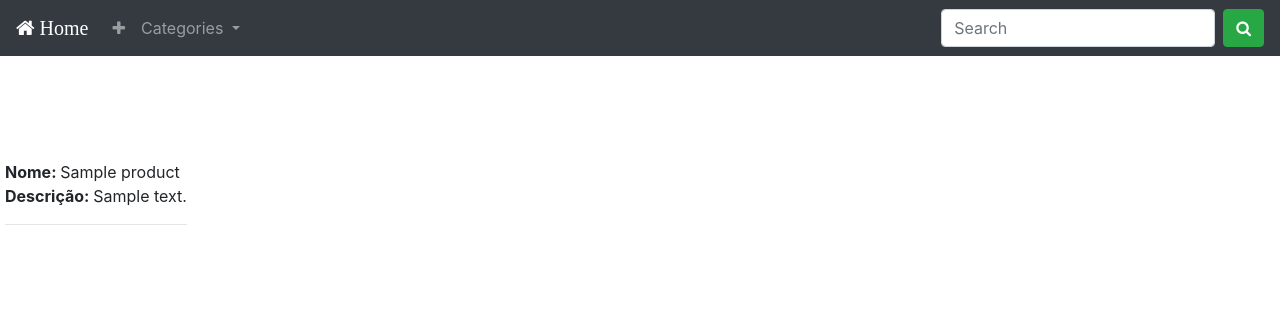
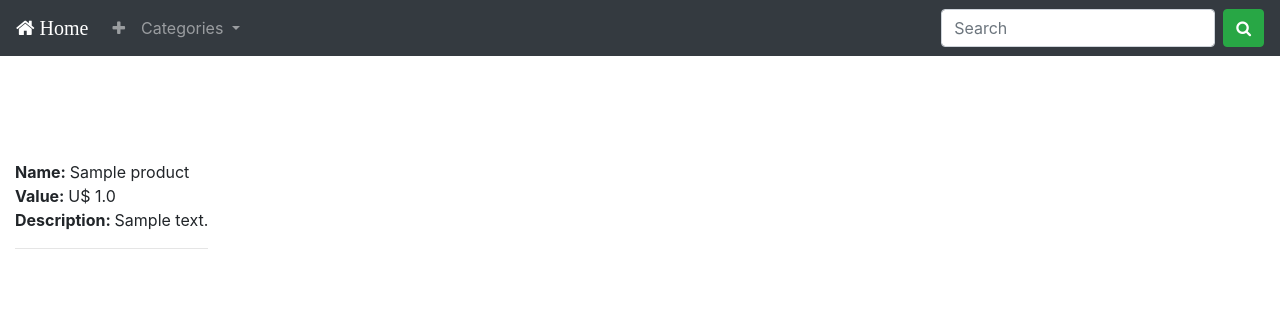
Before and after one commit to igorsilva3/product_manager, a Django app: page / in a window 1280 px wide. Shown: the top 316 px of the page. Run offline with Django 3.2, Linux system fonts and the light colour scheme; tables that the repository leaves empty hold one stand-in row (values such as "Sample post"); some libraries are stand-ins or nearby versions.

Commit message:
Added fields 'value'

```diff
--- a/templates/core/index.html
+++ b/templates/core/index.html
@@ -6,13 +6,14 @@
 
 
 {% block main %}
-    <div class="main" style="padding-top: 80px; margin-left: 10px;">
+    <div class="main" style="padding-top: 80px; margin-left: 20px;">
 
         {% for data in dataset %}
 
             <p>
-                <strong>Nome: </strong>{{ data.name }}<br>
-                <strong>Descrição: </strong>{{ data.description | linebreaksbr }}
+                <strong>Name: </strong>{{ data.name }}<br>
+                <strong>Value: </strong>U$ {{ data.value }}<br>
+                <strong>Description: </strong>{{ data.description | linebreaksbr }}
             </p>
             <hr/>
 
```
